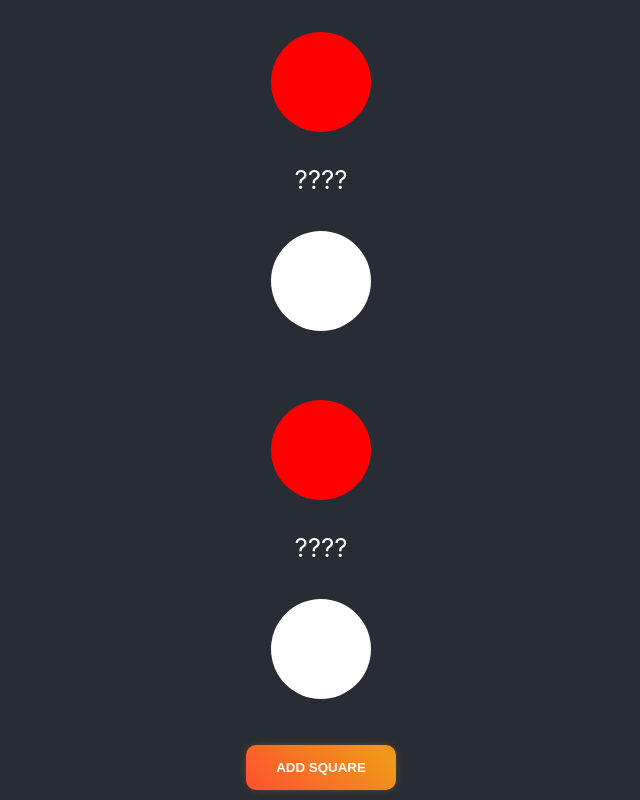
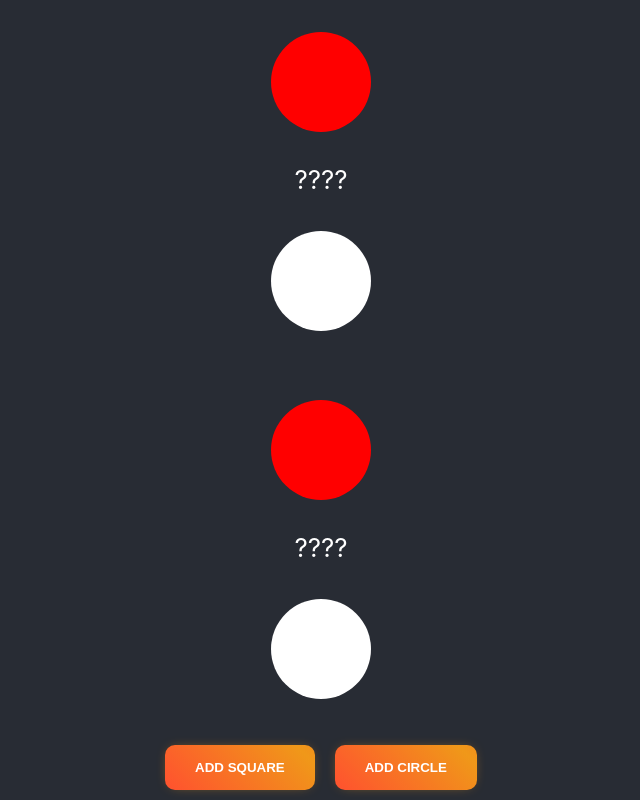
Before and after one commit to Jakavickis/drontai, a React (Create React App) app in the folder r1/: page / in a window 1280 px wide. Shown: the part 375-1175 px from the top of the page, without its empty margins (319-959 px from the left). Built offline with nearby package versions, Linux system fonts and the light colour scheme.

Commit message:
upgrade squares or circles

```diff
--- a/r1/src/App.jsx
+++ b/r1/src/App.jsx
@@ -9,6 +9,7 @@ import T032 from './Components/015/T032';
 import T033 from './Components/015/T033';
 import T04 from './Components/015/T04';
 import T042 from './Components/015/T042';
+import T043 from './Components/015/T043';
 
 function App() {
 
@@ -30,9 +31,11 @@ function App() {
     }
 
     const [addSquare, setAddSquare] = useState([])
-
     const plus = () => {
-        setAddSquare(s => [...s, ''])
+        setAddSquare(s => [...s, 'kv'])
+    }
+    const plusS = () => {
+        setAddSquare(s => [...s, 'ap'])
     }
 
     return (
@@ -62,9 +65,11 @@ function App() {
                         <T033 testDir={testDir} move2={move2} dir={false} />
                     </h5>
                 </div>
-                <T04 plus={plus} />
+                <div className="container">
+                    <T04 plus={plus} />
+                    <T043 plusS={plusS} />
+                </div>
                 <T042 addSquare={addSquare} />
-
             </header>
 
         </div >
--- a/r1/src/Components/015/T042.jsx
+++ b/r1/src/Components/015/T042.jsx
@@ -3,7 +3,7 @@ function T042({ addSquare }) {
         <>
             <div className="container">
                 {
-                    addSquare.map((_, i) => <div className="kv" style={{
+                    addSquare.map((n, i) => <div className={n} style={{
                         backgroundColor: 'crimson'
                     }} key={i}></div>)
                 }
--- /dev/null
+++ b/r1/src/Components/015/T043.jsx
@@ -0,0 +1,9 @@
+function T043({ plusS }) {
+    return (
+        <>
+            <button onClick={plusS}>Add circle</button>
+        </>
+    )
+}
+
+export default T043;
```
